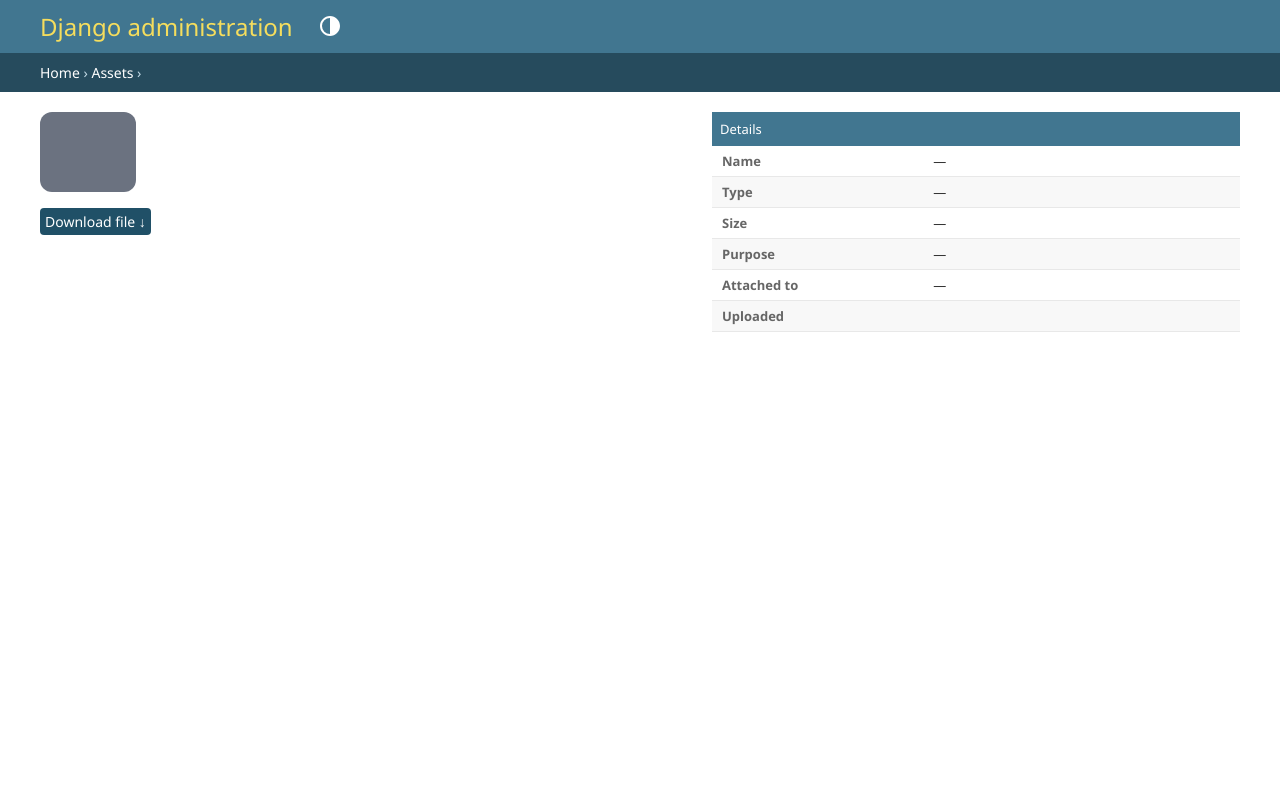
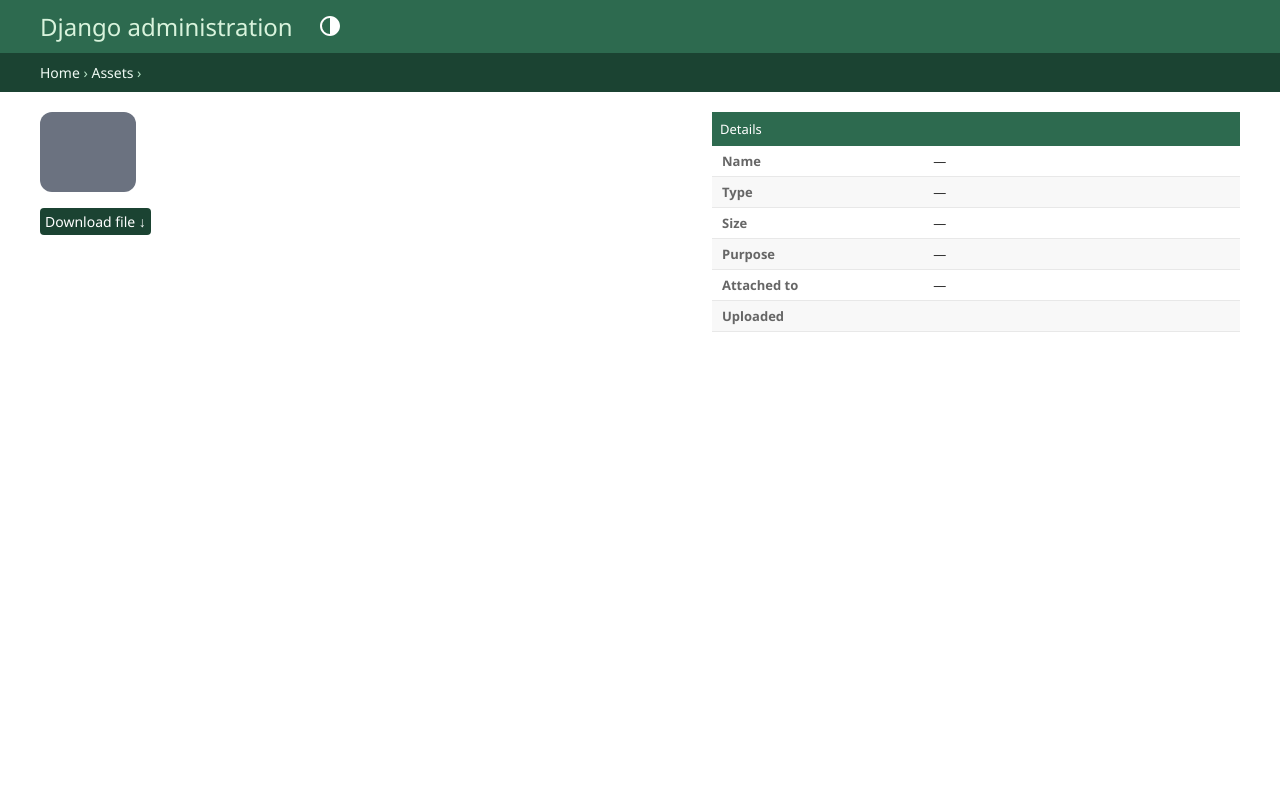
Before and after one commit to fathur/quimland, a Django app: template templates/admin/asset_detail.html in a window 1280 px wide. Run offline with Django 5.2, Linux system fonts and the light colour scheme; the template is opened without the code that fills it, so the values that code supplies are empty.

Commit message:
change theme

```diff
--- a/templates/admin/base_site.html
+++ b/templates/admin/base_site.html
@@ -12,10 +12,116 @@
 
 {% block nav-global %}{% endblock %}
 
+{% block extrastyle %}
+{{ block.super }}
+<style>
+/* ── Green theme · light ─────────────────────────────────────── */
+html[data-theme="light"],
+:root {
+  --primary:    #74c69d;
+  --secondary:  #2d6a4f;
+  --accent:     #d8f3dc;
+  --primary-fg: #fff;
+
+  --header-color:           #d8f3dc;
+  --header-branding-color:  #d8f3dc;
+  --header-bg:              var(--secondary);
+  --header-link-color:      var(--primary-fg);
+
+  --breadcrumbs-bg:       #1b4332;
+  --breadcrumbs-fg:       #b7e4c7;
+  --breadcrumbs-link-fg:  #f0faf4;
+
+  --link-fg:          #2d6a4f;
+  --link-hover-color: #1b4332;
+  --link-selected-fg: #40916c;
+
+  --selected-bg:  #d8f3dc;
+  --selected-row: #b7e4c7;
+
+  --button-bg:               var(--secondary);
+  --button-hover-bg:         #1b4332;
+  --default-button-bg:       #1b4332;
+  --default-button-hover-bg: var(--secondary);
+}
+
+/* ── Green theme · dark ──────────────────────────────────────── */
+@media (prefers-color-scheme: dark) {
+  :root {
+    --primary:    #1a3a2a;
+    --secondary:  #2d6a4f;
+    --primary-fg: #f0faf4;
+
+    --body-fg:           #d8eee0;
+    --body-bg:           #0f1a12;
+    --body-quiet-color:  #8fbfa0;
+    --body-medium-color: #b0d4bc;
+    --body-loud-color:   #f0faf4;
+
+    --breadcrumbs-bg:      #162b20;
+    --breadcrumbs-link-fg: #d8eee0;
+
+    --link-fg:          #74c69d;
+    --link-hover-color: #95d5b2;
+    --link-selected-fg: #52b788;
+
+    --hairline-color: #1a2e20;
+    --border-color:   #253d2c;
+
+    --darkened-bg: #141f17;
+    --selected-bg: #1a3a2a;
+    --selected-row: #163521;
+
+    --button-hover-bg:         #40916c;
+    --default-button-bg:       #2d6a4f;
+    --default-button-hover-bg: #40916c;
+
+    --close-button-bg:       #2a3e30;
+    --close-button-hover-bg: #3a5040;
+
+    color-scheme: dark;
+  }
+}
+
+html[data-theme="dark"] {
+  --primary:    #1a3a2a;
+  --secondary:  #2d6a4f;
+  --primary-fg: #f0faf4;
+
+  --body-fg:           #d8eee0;
+  --body-bg:           #0f1a12;
+  --body-quiet-color:  #8fbfa0;
+  --body-medium-color: #b0d4bc;
+  --body-loud-color:   #f0faf4;
+
+  --breadcrumbs-bg:      #162b20;
+  --breadcrumbs-link-fg: #d8eee0;
+
+  --link-fg:          #74c69d;
+  --link-hover-color: #95d5b2;
+  --link-selected-fg: #52b788;
+
+  --hairline-color: #1a2e20;
+  --border-color:   #253d2c;
+
+  --darkened-bg: #141f17;
+  --selected-bg: #1a3a2a;
+  --selected-row: #163521;
+
+  --button-hover-bg:         #40916c;
+  --default-button-bg:       #2d6a4f;
+  --default-button-hover-bg: #40916c;
+
+  --close-button-bg:       #2a3e30;
+  --close-button-hover-bg: #3a5040;
+
+  color-scheme: dark;
+}
+</style>
+{% endblock %}
+
 {% block extrabody %}
 {{ block.super }}
-
-
 <style>
 .ql-mobile-nav { display: none; }
 
@@ -26,7 +132,7 @@
     bottom: 0;
     left: 0;
     right: 0;
-    background: #417690;
+    background: var(--secondary, #2d6a4f);
     border-top: 1px solid rgba(255,255,255,.15);
     z-index: 9999;
     padding-bottom: env(safe-area-inset-bottom, 0px);
@@ -51,7 +157,6 @@
     background: rgba(255,255,255,.1);
     outline: none;
   }
-  /* push page content up so nothing hides behind the bar */
   body { padding-bottom: calc(64px + env(safe-area-inset-bottom, 0px)); }
 }
 </style>
```
